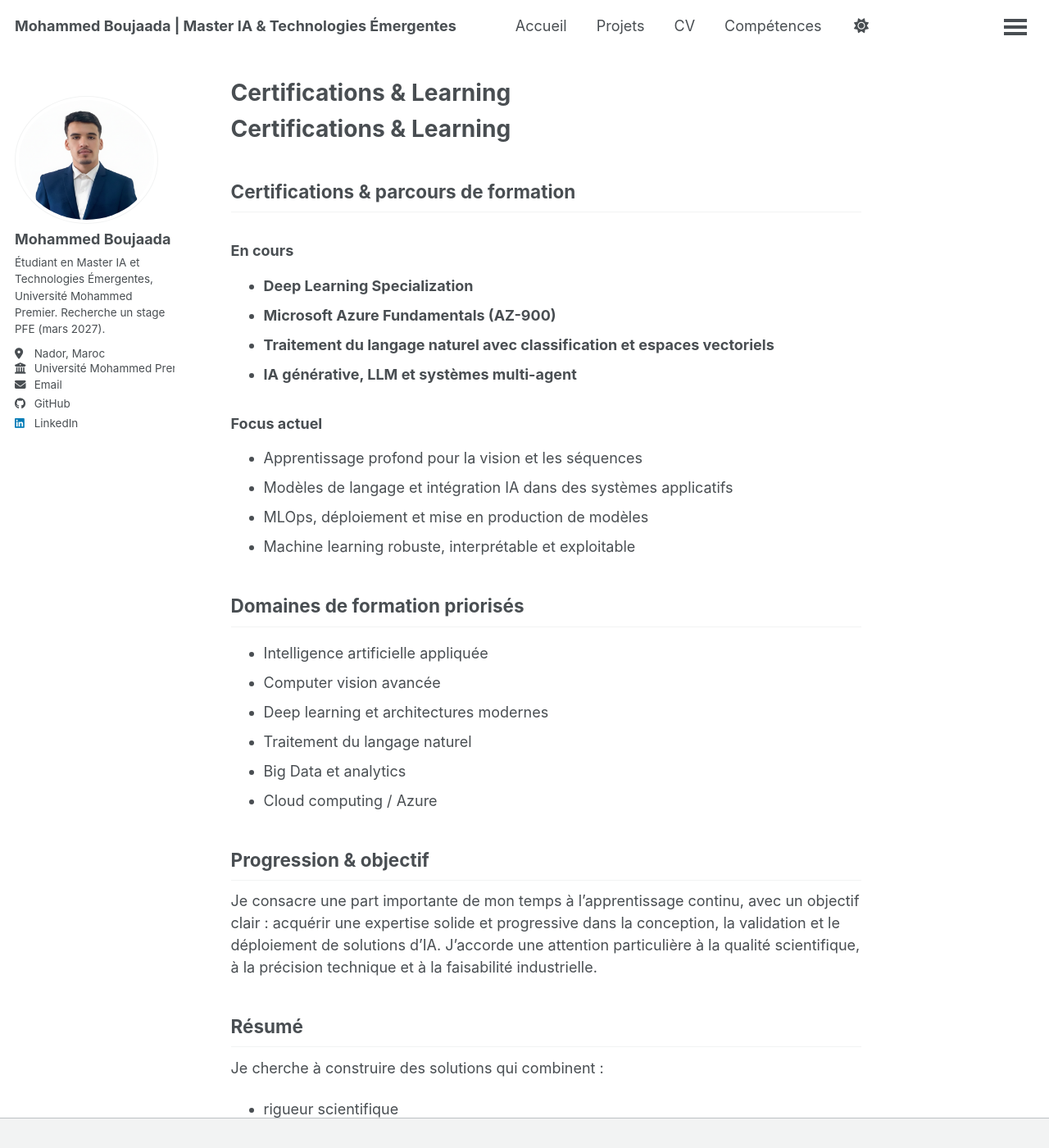
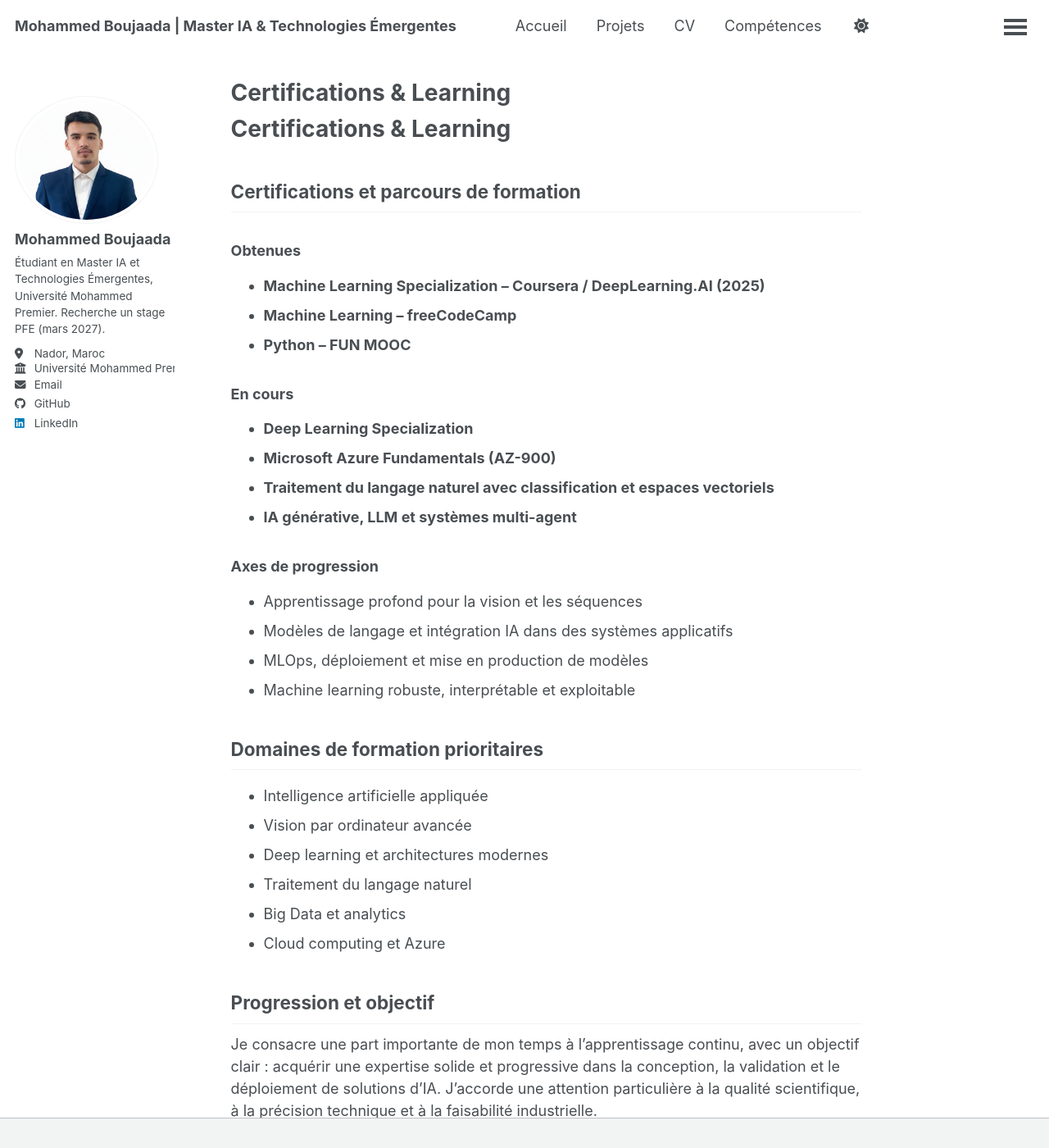
Before and after one commit to mohammed-boujaada/mohammed-boujaada.github.io, a Jekyll site: the page built from _pages/certifications.md, in a window 1280 px wide and 1400 px high. Shown: the whole window at 82% size. Built offline with Jekyll 4.4.1, drawn with Linux system fonts in a browser that asks for light colours; a style sheet for code colours, icons or effects is not loaded.

Commit message:
Add completed certifications to learning page

```diff
--- a/_pages/certifications.md
+++ b/_pages/certifications.md
@@ -7,7 +7,12 @@ author_profile: true
 
 # Certifications & Learning
 
-## Certifications & parcours de formation
+## Certifications et parcours de formation
+
+### Obtenues
+- **Machine Learning Specialization – Coursera / DeepLearning.AI (2025)**
+- **Machine Learning – freeCodeCamp**
+- **Python – FUN MOOC**
 
 ### En cours
 - **Deep Learning Specialization**
@@ -15,22 +20,22 @@ author_profile: true
 - **Traitement du langage naturel avec classification et espaces vectoriels**
 - **IA générative, LLM et systèmes multi-agent**
 
-### Focus actuel
+### Axes de progression
 - Apprentissage profond pour la vision et les séquences
 - Modèles de langage et intégration IA dans des systèmes applicatifs
 - MLOps, déploiement et mise en production de modèles
 - Machine learning robuste, interprétable et exploitable
 
-## Domaines de formation priorisés
+## Domaines de formation prioritaires
 
 - Intelligence artificielle appliquée
-- Computer vision avancée
+- Vision par ordinateur avancée
 - Deep learning et architectures modernes
 - Traitement du langage naturel
 - Big Data et analytics
-- Cloud computing / Azure
+- Cloud computing et Azure
 
-## Progression & objectif
+## Progression et objectif
 
 Je consacre une part importante de mon temps à l’apprentissage continu, avec un objectif clair : acquérir une expertise solide et progressive dans la conception, la validation et le déploiement de solutions d’IA. J’accorde une attention particulière à la qualité scientifique, à la précision technique et à la faisabilité industrielle.
 
```
